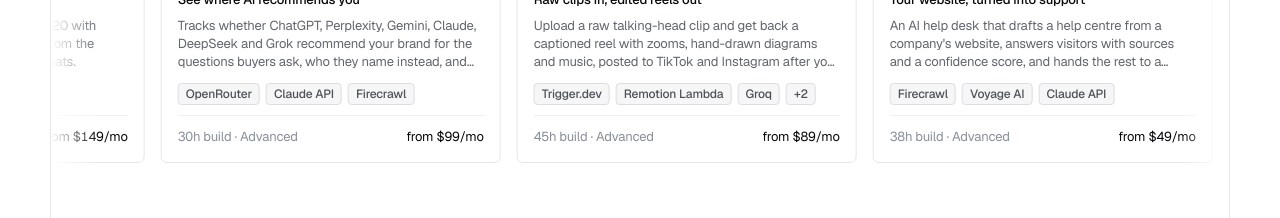
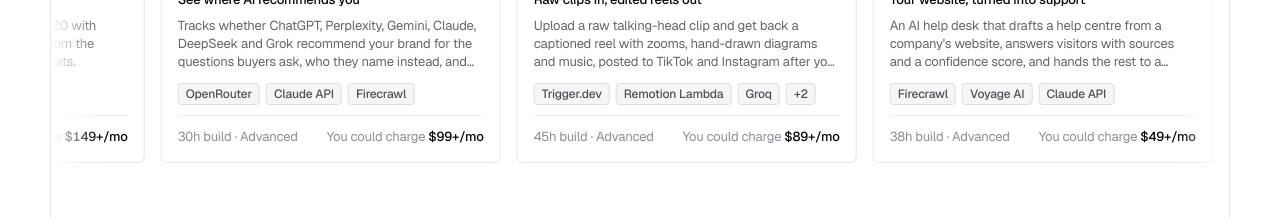
Before and after one commit to OBShiro199/skool-waitlist, a Next.js app: page / in a window 1280 px wide. Shown: the part 3340-3558 px from the top of the page. Built offline with nearby package versions, Linux system fonts and the light colour scheme; no server answers.

Commit message:
Apps cards: 'You could charge $X+/mo' instead of 'from $X/mo'
Co-Authored-By: Claude Opus 5.5 <noreply@anthropic.com>
Claude-Session: https://claude.ai/code/session_01Ast8d5EZE2jTHXevr27re1

```diff
--- a/components/sections/Apps.tsx
+++ b/components/sections/Apps.tsx
@@ -64,7 +64,9 @@ function Card({ app, hidden }: { app: App; hidden?: boolean }) {
           <span>
             {app.buildHours}h build · {app.difficulty}
           </span>
-          <span className="text-ink">from ${app.from}/mo</span>
+          <span>
+            You could charge <span className="font-medium text-ink">${app.from}+/mo</span>
+          </span>
         </div>
       </div>
     </article>
```
